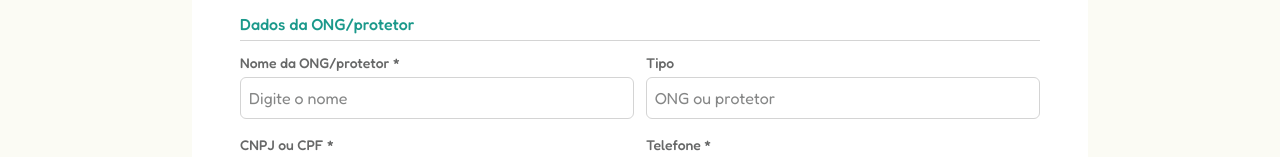
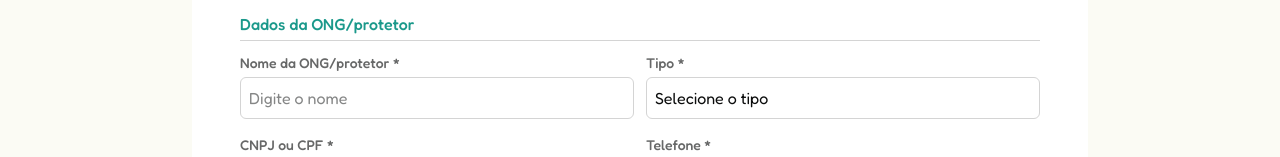
Before and after one commit to leosfl9/miaudote-frontend, a Next.js app: page /cadastro/parceiro in a window 1280 px wide. Shown: the part 257-414 px from the top of the page. Built offline with nearby package versions, Linux system fonts and the light colour scheme.

Commit message:
chore: criando componente de select para tipo de usuario parceiro

```diff
--- a/app/(public)/cadastro/parceiro/page.tsx
+++ b/app/(public)/cadastro/parceiro/page.tsx
@@ -1,11 +1,12 @@
 import LinkButton from "@/components/LinkButton";
 import Image from "next/image";
 import InputField from "@/components/InputField";
+import SelectField from "@/components/SelectField";
 import FormButton from "@/components/FormButton";
 
 export default function CadastroParceiro() {
     return (
-        <div className="flex flex-col gap-6 sm:gap-8 items-center justify-center min-h-screen px-2 md:px-8 py-6 bg-[url('/grafo_cadastro.png')] bg-no-repeat bg-cover bg-center">
+        <div className="flex flex-col gap-6 sm:gap-8 items-center justify-center min-h-screen px-2 md:px-8 py-6 lxl:py-10 bg-[url('/grafo_cadastro.png')] bg-no-repeat bg-cover bg-center">
             <div className="w-full max-w-4xl lxl:absolute lxl:top-10 2xl:top-24 lxl:left-10 2xl:left-18">
                 <LinkButton href={"/tipo-cadastro"} text="Voltar" color="white" back={true} />
             </div>
@@ -24,7 +25,11 @@ export default function CadastroParceiro() {
                 <div className="flex flex-col w-full gap-2">
                     <div className="flex flex-col sm:flex-row gap-2 lg:gap-3">
                         <InputField label="Nome da ONG/protetor *" name="nome" type="text" placeholder="Digite o nome" className="mb-2" />
-                        <InputField label="Tipo" name="site" type="text" placeholder="ONG ou protetor" className="mb-2" />
+                        <SelectField label="Tipo *" name="tipo" className="appearance-none mb-2">
+                            <option value="">Selecione o tipo</option>
+                            <option value="ONG">ONG</option>
+                            <option value="Protetor">Protetor</option>
+                        </SelectField>
                     </div>
 
                     <div className="flex flex-col sm:flex-row gap-2 lg:gap-3">
--- a/components/InputField.tsx
+++ b/components/InputField.tsx
@@ -46,8 +46,7 @@ const InputField = forwardRef<HTMLInputElement, InputFieldProps>(
       <div className="flex flex-col gap-1 w-full">
         <label
           htmlFor={inputId}
-          className="text-sm font-medium text-text-gray"
-        >
+          className="text-sm font-medium text-text-gray">
           {label}
         </label>
         <div className="relative">
--- /dev/null
+++ b/components/SelectField.tsx
@@ -0,0 +1,37 @@
+"use client";
+
+import { forwardRef } from "react";
+
+interface SelectFieldProps extends React.ComponentProps<"select"> {
+  label: string;
+  error?: string;
+}
+
+const SelectField = forwardRef<HTMLSelectElement, SelectFieldProps>(
+  ({ label, error, id, className, children, ...props }, ref) => {
+    const selectId = id ?? props.name;
+
+    return (
+      <div className="flex flex-col gap-1 w-full">
+        <label
+          htmlFor={selectId}
+          className="text-sm font-medium text-text-gray">
+          {label}
+        </label>
+        <select
+          id={selectId}
+          ref={ref}
+          {...props}
+          className={`border p-2 rounded-md focus:outline-none focus:ring-0 focus:border-miau-green w-full text-text-black pr-10
+          ${error ? "border-red-500" : "border-input-bd"} ${className}`}
+        >
+          {children}
+        </select>
+        {error && <span className="text-xs text-red-500">{error}</span>}
+      </div>
+    );
+  }
+);
+
+SelectField.displayName = "SelectField";
+export default SelectField;
```
